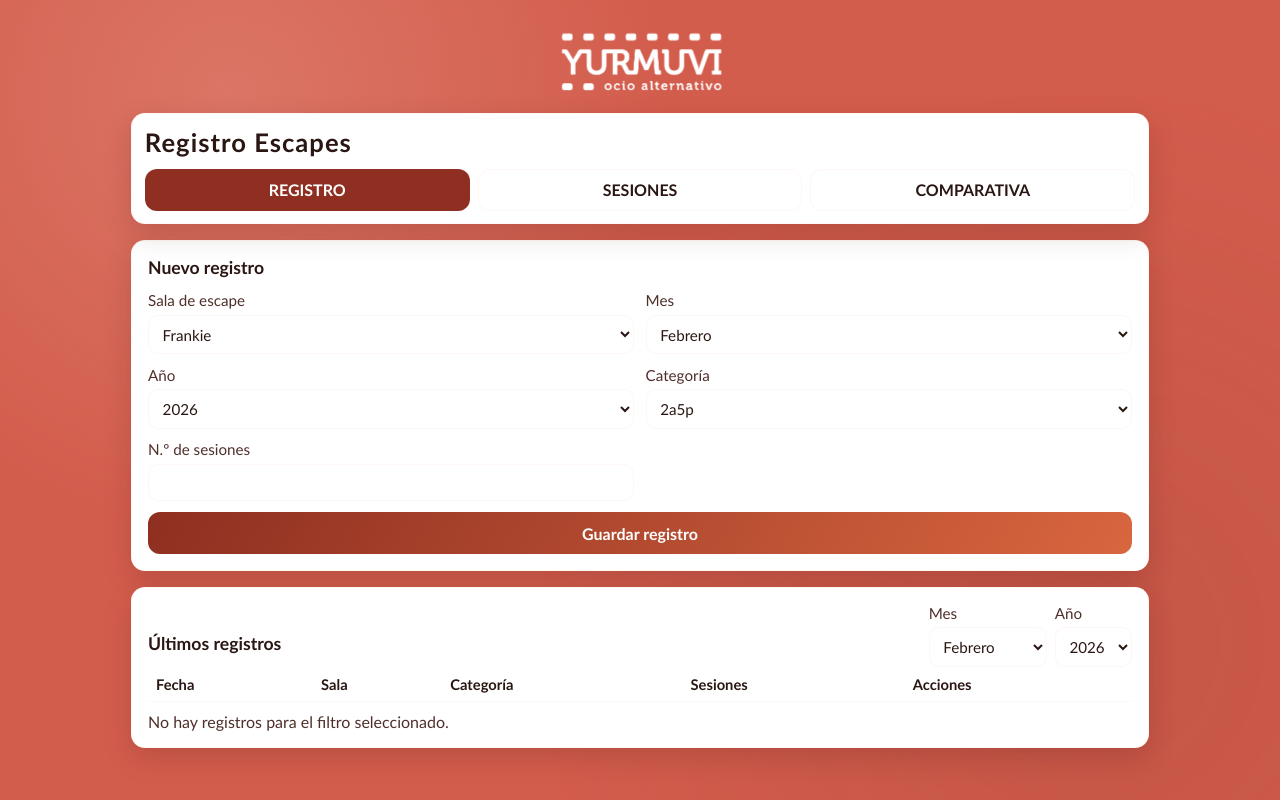
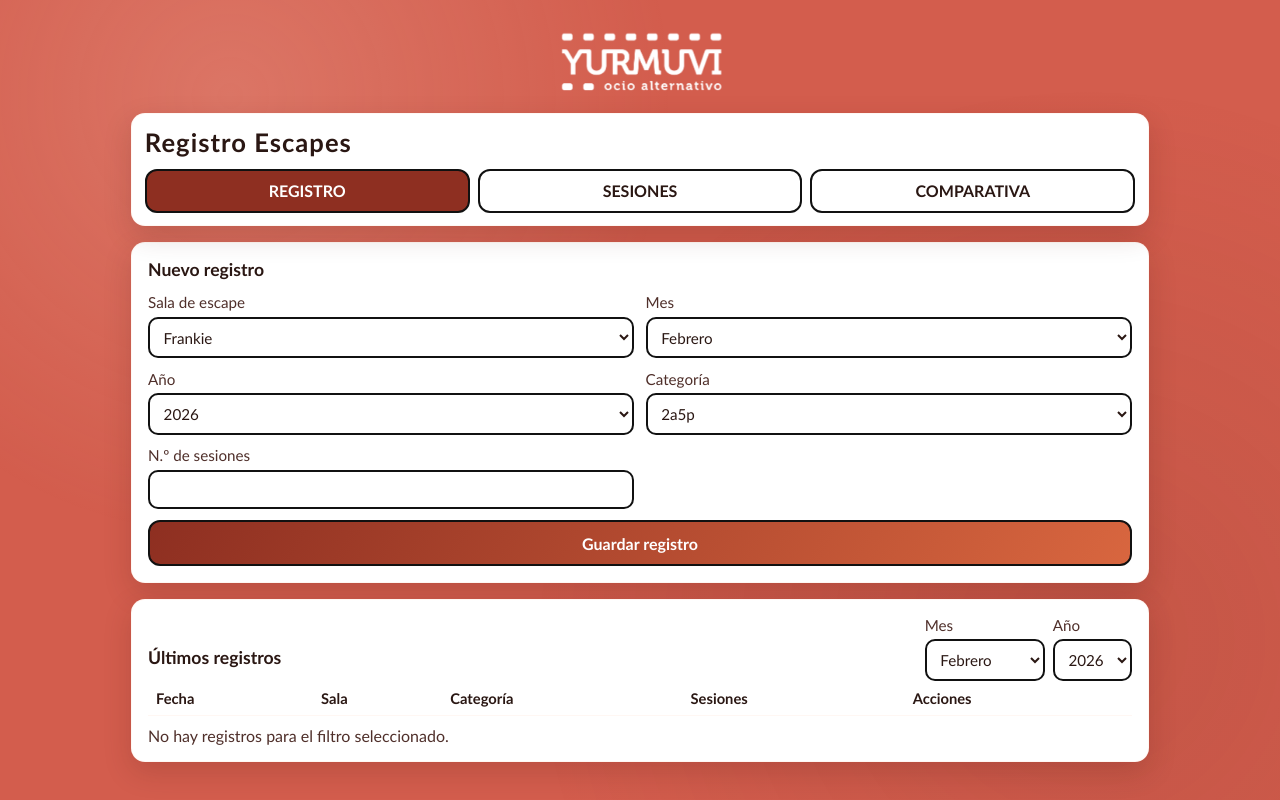
Before and after one commit to busterin/registroescapes, a PHP site: page / in a window 1280 px wide. Run offline with PHP 8.4, Linux system fonts and the light colour scheme; lists and menus that the app fills with data are empty.

Commit message:
style: add black borders to controls and chart

```diff
--- a/style.css
+++ b/style.css
@@ -10,6 +10,7 @@
   --accent-3: #be9d3d;
   --radius: 14px;
   --shadow: 0 10px 28px rgba(74, 22, 16, 0.18);
+  --strong-line: #111111;
 }
 
 * {
@@ -77,7 +78,7 @@
 }
 
 .tab-btn {
-  border: 1px solid var(--line);
+  border: 2px solid var(--strong-line);
   background: #ffffff;
   color: var(--text);
   border-radius: 12px;
@@ -90,7 +91,7 @@
 .tab-btn.active {
   background: var(--accent);
   color: #fff;
-  border-color: transparent;
+  border-color: var(--strong-line);
 }
 
 .panel {
@@ -151,7 +152,7 @@
 
 select,
 input {
-  border: 1px solid var(--line);
+  border: 2px solid var(--strong-line);
   border-radius: 10px;
   background: #ffffff;
   padding: 0.55rem 0.6rem;
@@ -159,7 +160,7 @@
 }
 
 .btn-primary {
-  border: 0;
+  border: 2px solid var(--strong-line);
   border-radius: 12px;
   background: linear-gradient(120deg, var(--accent), #d8663f);
   color: #fff;
@@ -181,7 +182,7 @@
 }
 
 .btn-row {
-  border: 1px solid var(--line);
+  border: 2px solid var(--strong-line);
   background: #ffffff;
   color: var(--text);
   border-radius: 8px;
@@ -191,7 +192,7 @@
 }
 
 .btn-row-danger {
-  border-color: rgba(215, 165, 154, 0.8);
+  border-color: var(--strong-line);
   background: #ffffff;
   color: #8d2f16;
 }
@@ -285,7 +286,7 @@
   height: auto;
   border-radius: 16px;
   background: #ffffff;
-  border: 1px solid var(--line);
+  border: 2px solid var(--strong-line);
   backdrop-filter: blur(8px);
 }
 
```
